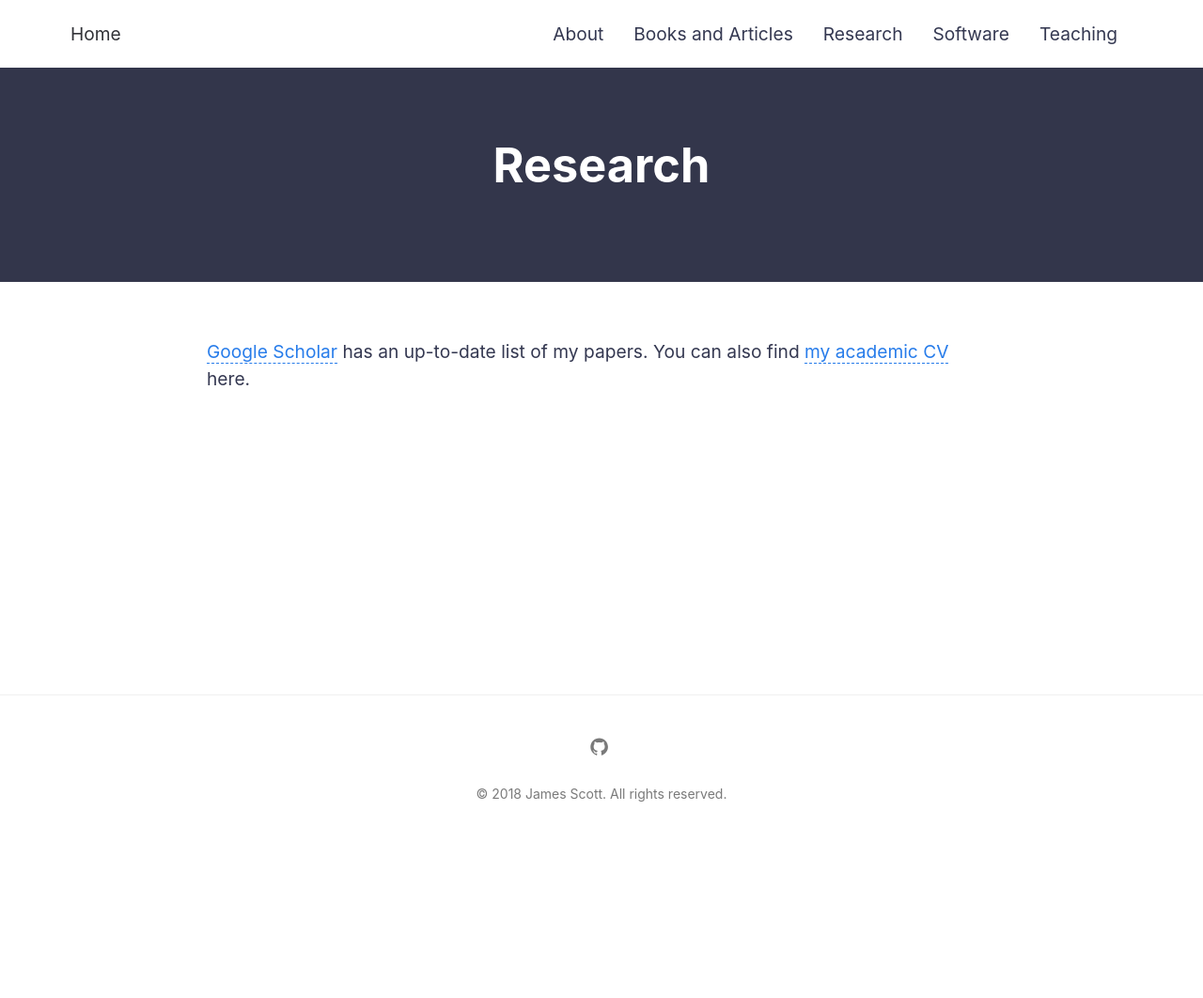
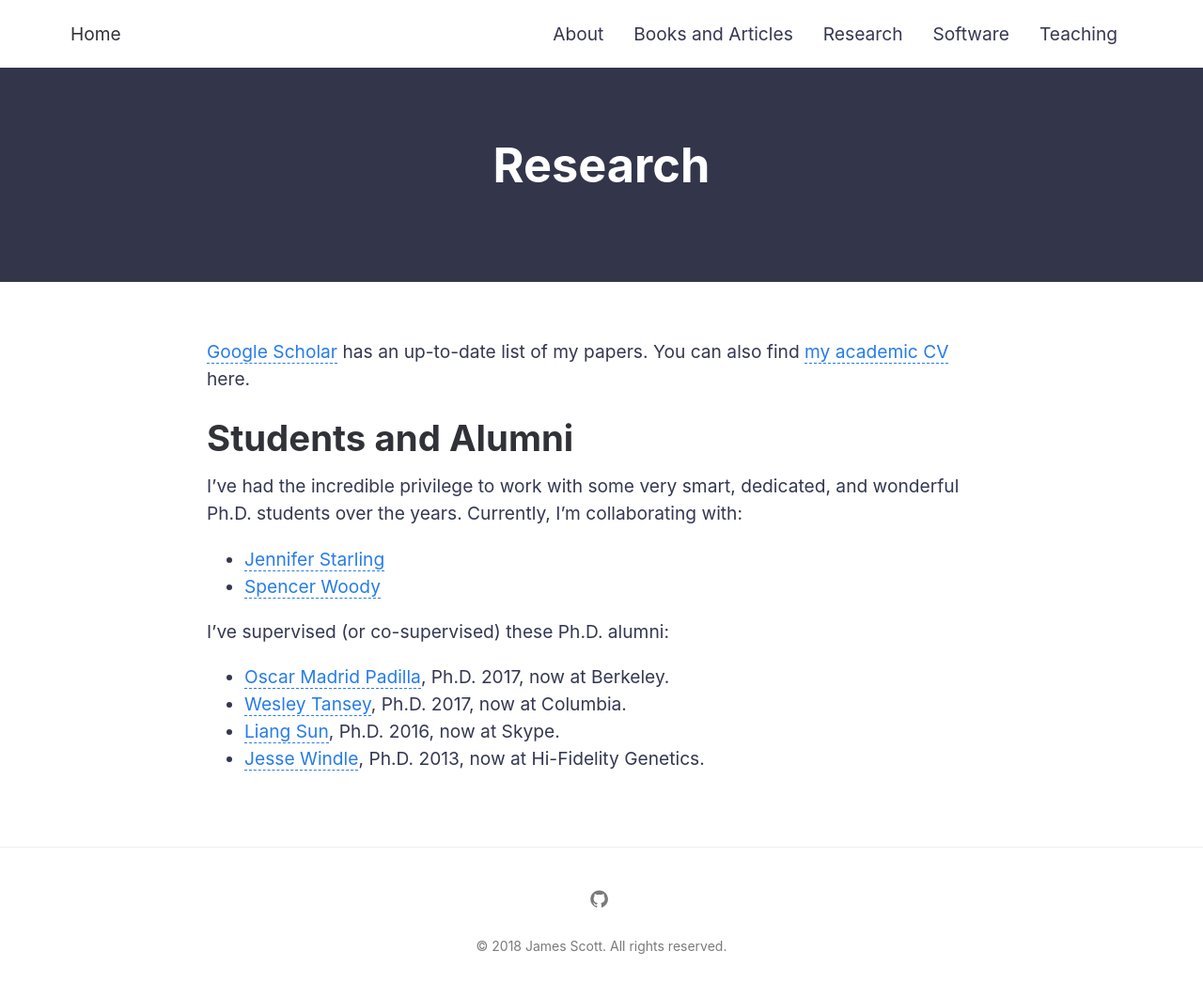
Before and after one commit to jgscott/testsite, a Jekyll site: the page built from research.md, in a window 1280 px wide. Shown: the whole page at 94% size. Built offline with Jekyll 4.4.1, drawn with Linux system fonts in a browser that asks for light colours; before the commit the page ends 900 px from its top, so only the background shows below that.

Commit message:
research page

```diff
--- a/research.md
+++ b/research.md
@@ -5,3 +5,16 @@ permalink: /research/
 ---
 
 [Google Scholar](https://scholar.google.com/citations?user=Ww_1EOMAAAAJ) has an up-to-date list of my papers.  You can also find [my academic CV]({{ site.baseurl }}/share/jamesscott-CV.pdf) here.
+
+
+# Students and Alumni
+
+I've had the incredible privilege to work with some very smart, dedicated, and wonderful Ph.D. students over the years.  Currently, I'm collaborating with:
+- [Jennifer Starling](https://jestarling.github.io/)
+- [Spencer Woody](https://spencerwoody.github.io/)
+
+I've supervised (or co-supervised) these Ph.D. alumni:
+- [Oscar Madrid Padilla](https://sites.google.com/site/oscarhernanmadridpadilla/), Ph.D. 2017, now at Berkeley.
+- [Wesley Tansey](https://systemsbiology.columbia.edu/people/wesley-s-tansey), Ph.D. 2017, now at Columbia.
+- [Liang Sun](https://www.linkedin.com/in/liang-sun-7098a13b), Ph.D. 2016, now at Skype.
+- [Jesse Windle](http://jwindle.github.io/), Ph.D. 2013, now at Hi-Fidelity Genetics.
```
